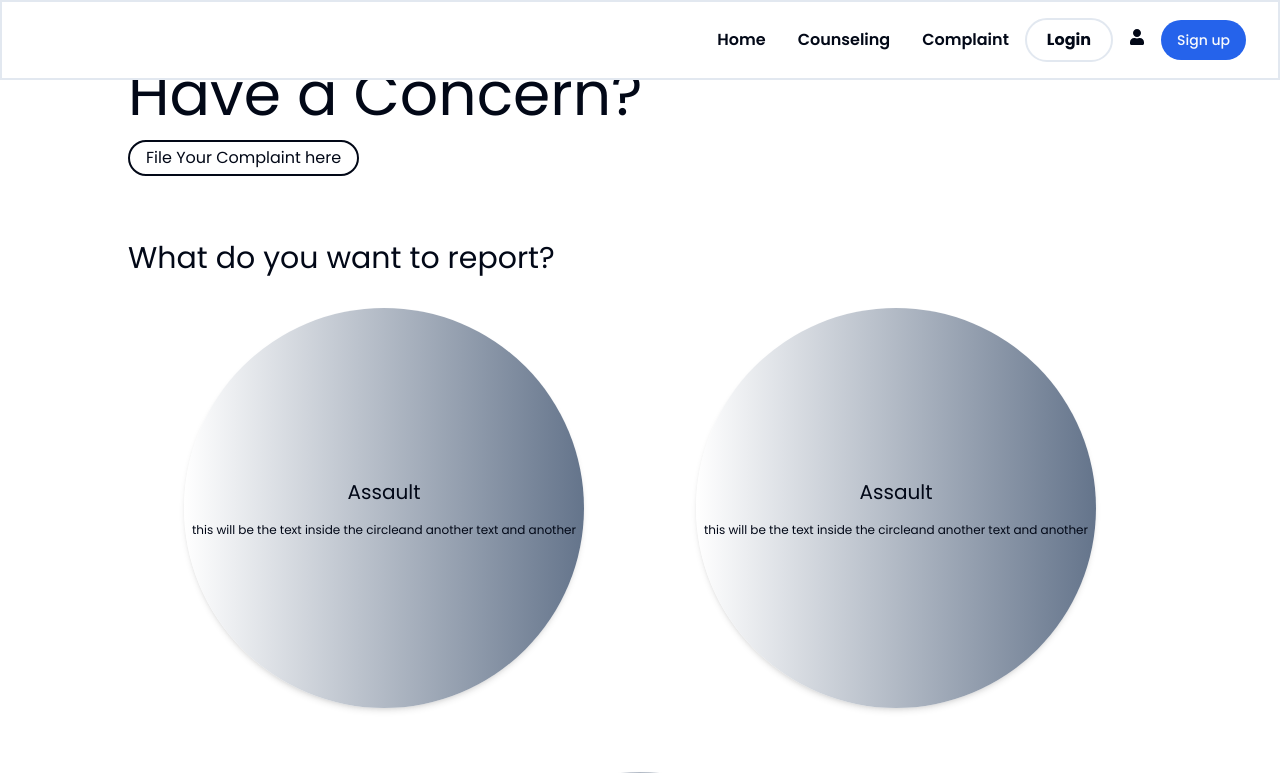
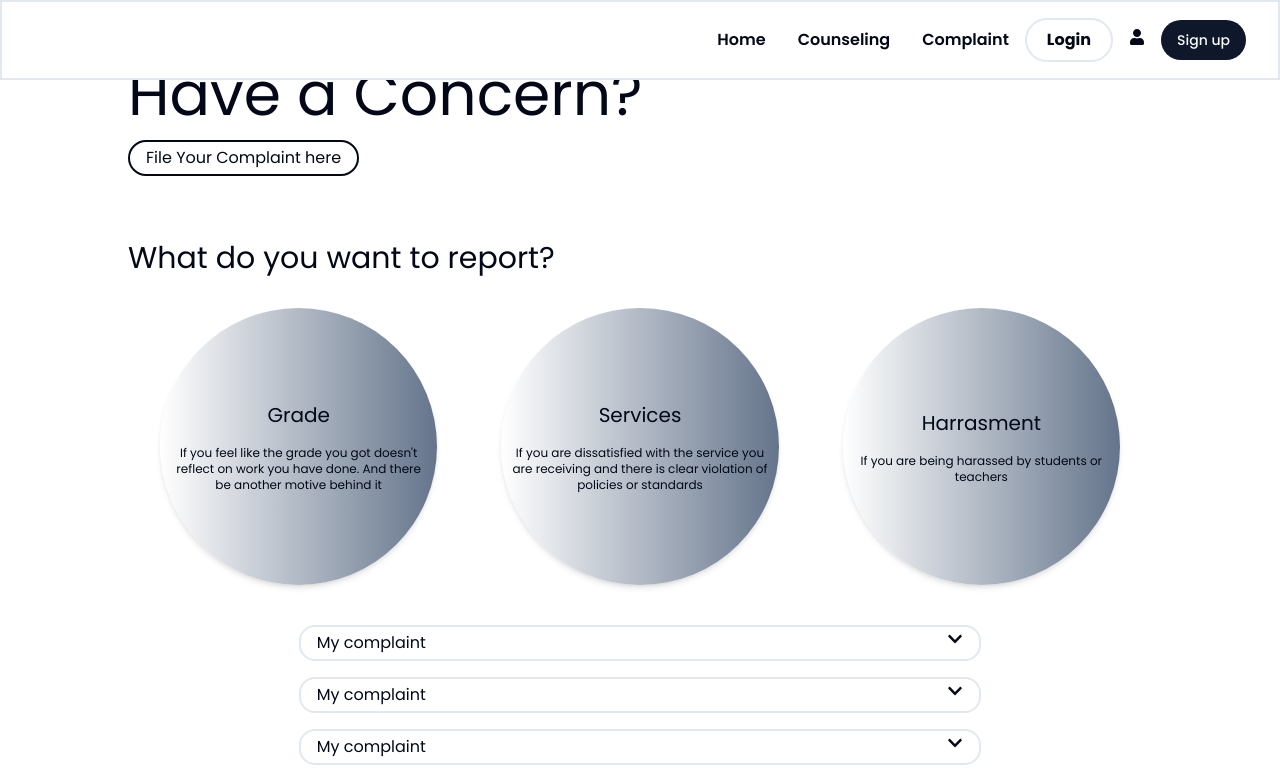
Before and after one commit to Kad-19/safe-mic-project, a React (Vite) app: page /complaint in a window 1280 px wide. Shown: the top 773 px of the page. Built offline with nearby package versions, Linux system fonts and the light colour scheme; a web font is replaced by a local one.

Commit message:
dummy text removed

```diff
--- a/src/App.jsx
+++ b/src/App.jsx
@@ -30,7 +30,7 @@ export const themeContext=createContext(null)
 const App = () => {
 
   const [theme,setTheme]=useState({
-    current:'light',
+    current:'slate',
     previous:null,
     dark:false
   })
--- a/src/component/Complaint/Complaint.jsx
+++ b/src/component/Complaint/Complaint.jsx
@@ -43,10 +43,10 @@ function Complaint(){
     <h1 className="text-3xl">
         What do you want to report?
     </h1>
-    <div className="flex flex-wrap justify-around overflow-wrap">
-        <Circles title={"Assault"} detail={" this will be the text inside the circleand another text and another"}/>
-        <Circles title={"Assault"} detail={" this will be the text inside the circleand another text and another"}/>
-        <Circles title={"Assault"} detail={" this will be the text inside the circleand another text and another"}/>
+    <div className="grid grid-cols-1 md:grid-cols-2 lg:grid-cols-3">
+        <Circles title={"Grade"} detail={" If you feel like the grade you got doesn't reflect on work you have done. And there be  another motive behind it"}/>
+        <Circles title={"Services"} detail={"If you are dissatisfied with the service you are receiving and there is clear violation of policies or standards"}/>
+        <span className='md:hidden lg:flex'><Circles title={"Harrasment"} detail={" If you are being harassed by students or teachers"}/></span>
     </div>
     <div className="h-screem grid grid-cols-1 place-items-center">
         {
```
